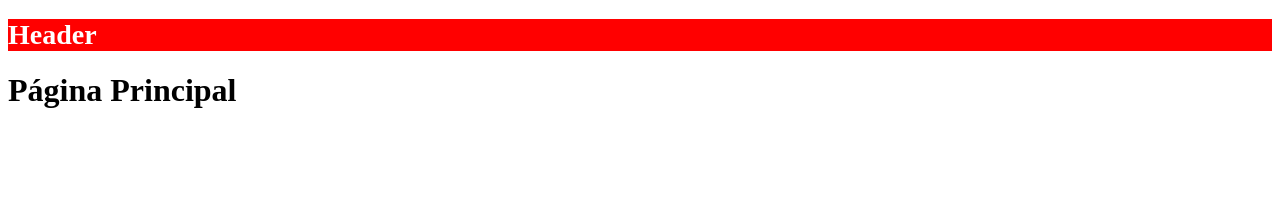
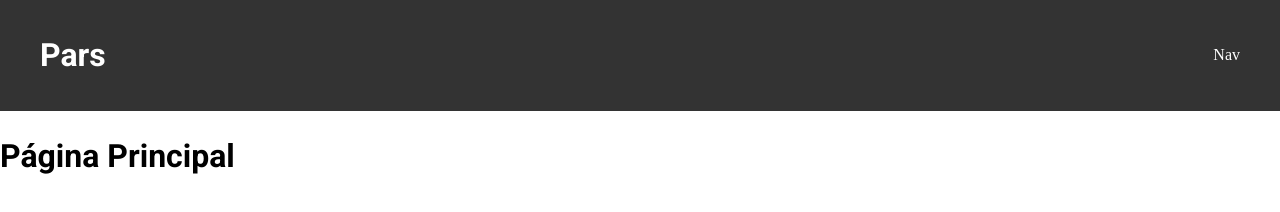
Before and after one commit to saulfranco14/pars, a Gatsby site: page / in a window 1280 px wide. Built offline with nearby package versions, Linux system fonts and the light colour scheme; Gatsby itself is replaced by a stand-in of ours.

Commit message:
Creacion de header y styledComponents

```diff
--- a/src/components/header.js
+++ b/src/components/header.js
@@ -1,17 +1,24 @@
 import * as React from "react"
-import styled from "styled-components"
-
-const TitleHeader = styled.h1`
-  font-size: 28px;
-  background-color: red;
-  color: white;
-
-`
+import {
+  HeaderDiv,
+  DivPrincipal,
+  Navegation,
+  TitleHeader
+} from '../styled-components/header.styles';
 
 const Header = () => {
   return (
     <React.Fragment>
-      <TitleHeader>Header</TitleHeader>
+      <HeaderDiv>
+        <DivPrincipal>
+          <TitleHeader>
+            Pars
+          </TitleHeader>
+          <Navegation>
+            Nav
+          </Navegation>
+        </DivPrincipal>
+      </HeaderDiv>
     </React.Fragment>
    );
 }
--- a/src/components/layout.js
+++ b/src/components/layout.js
@@ -7,7 +7,7 @@ const Layout = ( props ) => {
     <Fragment>
       <Helmet>
         <title> Pars </title>
-        <link href="https://cdnjs.cloudflare.com/ajax/libs/normalize/8.0.1/normalize.css" />
+        <link href="https://cdnjs.cloudflare.com/ajax/libs/normalize/8.0.1/normalize.css" rel="stylesheet" />
         <link rel="preconnect" href="https://fonts.gstatic.com" />
         <link href="https://fonts.googleapis.com/css2?family=Open+Sans&family=Roboto:wght@700&display=swap" rel="stylesheet" />
       </Helmet>
--- a/src/pages/index.js
+++ b/src/pages/index.js
@@ -1,5 +1,6 @@
 import * as React from "react"
-import Layout from "../components/layout"
+import Layout from "../components/layout";
+import "../styles/global.css"
 
 const IndexPage = () => (
   <Layout>
--- /dev/null
+++ b/src/styled-components/header.styles.js
@@ -0,0 +1,29 @@
+import styled from "styled-components"
+
+
+export const HeaderDiv = styled.header`
+    background-color: #333;
+    padding: 1rem;
+`;
+
+export const TitleHeader = styled.h1`
+    color: white;
+    text-align: center;
+`
+
+export const DivPrincipal = styled.div`
+    max-width: 1200px;
+    max-height: 100%;
+    margin: 0 auto;
+
+    @media (min-width : 768px) {
+        display: flex;
+        align-items: center;
+        justify-content: space-between;
+
+    }
+`
+
+export const Navegation = styled.p`
+    color: white;
+`
--- /dev/null
+++ b/src/styles/global.css
@@ -0,0 +1,23 @@
+html{
+    font-size: 62.5%;
+}
+body{
+    font-size: 16px;
+    font-size: 1.6rem;
+    line-height: 1.5;
+}
+h1, h2, h3{
+    margin: 0;
+    line-height: 1.5;
+}
+h1, h2{
+    font-family: 'Roboto', serif;
+}
+h3{
+    font-family: 'PT Sans', sans-serif;
+}
+ul{
+    list-style: none;
+    margin: 0;
+    padding: 0;
+}
```
Also changed, not shown: src/styles/layout.css (renamed from src/components/layout.css).
